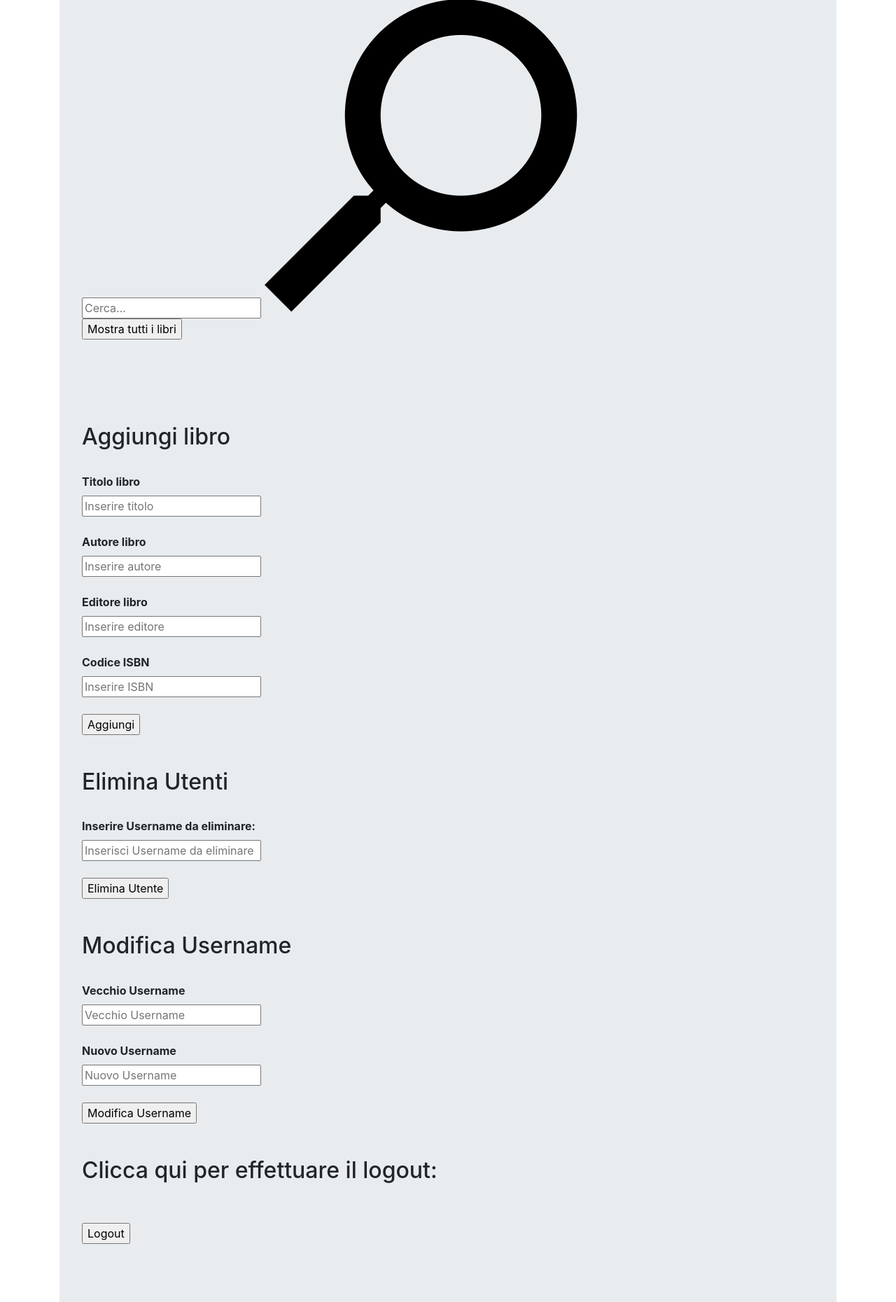
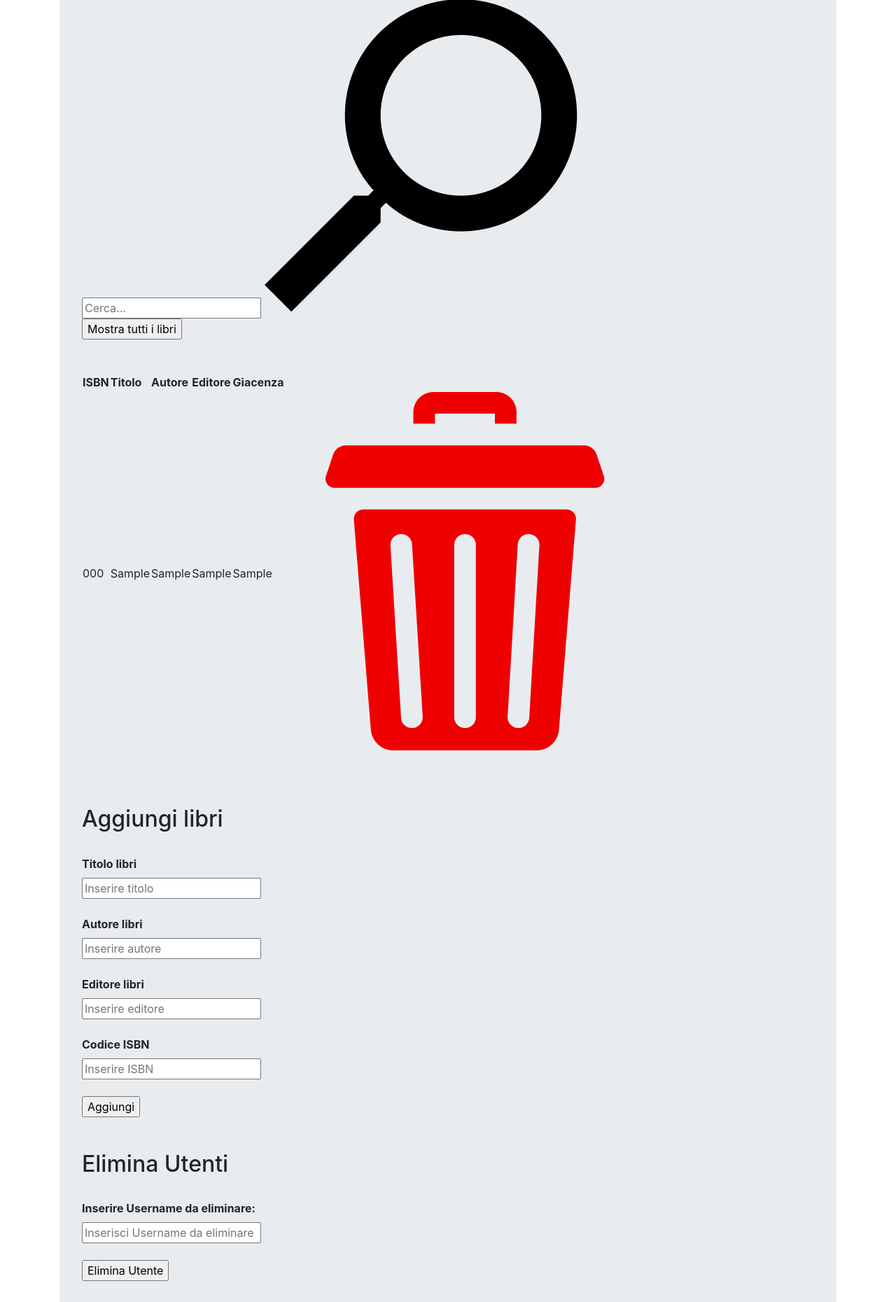
Before and after one commit to mejdanek/bibliotecauniversitaria, a PHP site: page /bibliotecauniversitaria/admin-home.php in a window 1280 px wide. Shown: the part 651-2511 px from the top of the page at 70% size. Run offline with PHP 8.4, Linux system fonts and the light colour scheme; the visitor is signed in with stand-in values (Sample User, id 1); tables that the repository leaves empty or names only in its code hold one stand-in row (values such as "Sample post").

Commit message:
REST delete correction

```diff
--- a/admin-home.php
+++ b/admin-home.php
@@ -18,25 +18,29 @@
 		on_read = function() {
 			$.ajax({
 				url: "http://localhost/bibliotecauniversitaria/rest/read.php", // specifica l'URL a cui inviare la richiesta
-				type: "GET", // specifica il tipo di richiesta
+				type: "GET", // specifica il titolo di richiesta
 				success: function(response) { // response = lista di eventi (array di oggetti JSON). Success è la funzione che verrà eseguita in caso di successo
 					// della chiamata a cui passiamo come parametro response che rappresenta i dati restituiti dal server web
 					html_table = `<table id='center'>
 						<tr>
-							<th>Nome</th>
-							<th>Città</th>
-							<th>Tipo</th>
-							<th></th>
+							<th>ISBN</th>
+							<th>Titolo</th>
+							<th>Autore</th>
+							<th>Editore</th>
+							<th>Giacenza</th>
 						</tr>`;
-					for (i = 0; i < response.evento.length; i++) { // ciclo for per ciclare sull'array
-						nome = response.evento[i].nome; // prendo i valori delle proprietà di ogni singolo evento
-						citta = response.evento[i].citta;
-						tipo = response.evento[i].tipo;
-						id_delete = response.evento[i].id;
-						html_table += "<tr><td>" + nome + "</td><td> " + citta + "</td><td> " + tipo + "</td><td><input type='image' class='delete-button' src='images/cestino.png' value='" + id_delete + "'></td></tr>";
+					for (i = 0; i < response.libri.length; i++) { // ciclo for per ciclare sull'array
+						isbn = response.libri[i].isbn; // prendo i valori delle proprietà di ogni singolo libro
+						titolo = response.libri[i].titolo;
+						autore = response.libri[i].autore;
+						editore = response.libri[i].editore;
+						giacenza = response.libri[i].giacenza;
+
+						id_delete = response.libri[i].isbn;
+						html_table += "<tr><td>" + isbn + "</td><td> " + titolo + "</td><td> " + autore + "</td><td> " + editore + "</td><td> " +giacenza + "</td><td><input type='image' class='delete-button' src='images/cestino.png' value='" + id_delete + "'></td></tr>";
 					}
 					html_table += "</table>";
-					$("#eventi").html(html_table); // inserisco la tabella degli eventi nel div #eventi
+					$("#libri").html(html_table); // inserisco la tabella degli eventi nel div #eventi
 					$(".delete-button").on("click", on_delete); // all'on click del cestino parte la funzione on_delete()
 					$("#read-all").on("submit", on_read); // all'on submit del pulsante #read-all parte la funzione on_read()
 				},
@@ -58,19 +62,19 @@
 			 * associato all'elemento html cliccato (ovvero il cestino). Serve "event" perché in questo caso
 			 * è presente un cestino per ogni riga, quindi quando si invoca questa callback è necessario
 			 * capire in che riga si è cliccato.
-			 * In dettaglio, il "event.target.value" corrisponde all'id dell'evento che si vuole eliminare, poiché
+			 * In dettaglio, il "event.target.value" corrisponde all'id dell'libri che si vuole eliminare, poiché
 			 * è stato così settato in fase di read (si veda la callback "on_read").
 			 */
-			conf = confirm("Sei sicuro di voler eliminare questo evento?"); // finestra di dialogo per confermare la cancellazione di un evento
+			conf = confirm("Sei sicuro di voler eliminare questo libri?"); // finestra di dialogo per confermare la cancellazione di un libri
 			if (conf) { // se l'utente clicca sì parte la chiamata ajax per il servizio delete
 				$.ajax({
 					url: "http://localhost/bibliotecauniversitaria/rest/delete.php?id=" + event.target.value, // specifica l'URL a cui inviare la richiesta
-					type: "DELETE", // specifica il tipo di richiesta
-					contentType: 'application/json', // il tipo di contenuto utilizzato durante l'invio di dati al server
+					type: "DELETE", // specifica il autore di richiesta
+					contentType: 'application/json', // il autore di contenuto utilizzato durante l'invio di dati al server
 					success: function(response) { // // response = messaggio. Success è la funzione che verrà eseguita in caso di successo
 						// della chiamata a cui passiamo come parametro response che rappresenta i dati restituiti dal server web
-						alert("Evento eliminato!");
-						on_read(); // dopo aver eliminato l'evento parte la funzione on_read() per leggere nuovamente tutti gli eventi
+						alert("libri eliminato!");
+						on_read(); // dopo aver eliminato l'libri parte la funzione on_read() per leggere nuovamente tutti gli eventi
 					},
 					error: function(xhr, err, exc) { // error verrà eseguita in caso di errore
 						// stampo l'errore sulla console
@@ -86,23 +90,23 @@
 			var s_search = $("#search-form").find("input[name='search']").val(); // prendo la keyowrd inserita dall'utente nell'input
 			$.ajax({
 				url: "http://localhost/bibliotecauniversitaria/rest/search.php?s=" + s_search, // specifica l'URL a cui inviare la richiesta
-				type: "GET", // specifica il tipo di richiesta
+				type: "GET", // specifica il autore di richiesta
 				success: function(response) { // response = lista di eventi (array di oggetti JSON). Success è la funzione che verrà eseguita in caso di successo
 					// della chiamata a cui passiamo come parametro response che rappresenta i dati restituiti dal server web
 					html_table = `<table id='center'>
 						<tr>
 							<th>Nome</th>
 							<th>Città</th>
-							<th>Tipo</th>
+							<th>autore</th>
 							<th></th>
 						</tr>`;
-					if (response.eventi.length > 0) { // se la response restituisce qualche evento
+					if (response.eventi.length > 0) { // se la response restituisce qualche libri
 						for (i = 0; i < response.eventi.length; i++) { // ciclo for sull'array response
-							nome = response.eventi[i].nome; // prendo i valori delle proprietà di ogni singolo evento
+							nome = response.eventi[i].nome; // prendo i valori delle proprietà di ogni singolo libri
 							citta = response.eventi[i].citta;
-							tipo = response.eventi[i].tipo;
+							autore = response.eventi[i].autore;
 							id_delete = response.eventi[i].id;
-							html_table += "<tr><td>" + nome + "</td><td> " + citta + "</td><td> " + tipo + "</td><td><input type='image' class='delete-button' src='images/cestino.png' value='" + id_delete + "'></td></tr>";
+							html_table += "<tr><td>" + nome + "</td><td> " + citta + "</td><td> " + autore + "</td><td><input type='image' class='delete-button' src='images/cestino.png' value='" + id_delete + "'></td></tr>";
 						}
 					} else {
 						html_table += `<tr>
@@ -125,20 +129,20 @@
 		// create
 		on_create = function() {
 			var formData = {}; // inizializzo un oggetto
-			for (var form of $("#crealibro").serializeArray()) { // ciclo for per creare il body per la POST seguente a partire dai valori presenti nel form
+			for (var form of $("#crealibri").serializeArray()) { // ciclo for per creare il body per la POST seguente a partire dai valori presenti nel form
 				// il metodo serializeArray() crea un array di oggetti JavaScript, pronto per essere codificato come stringa JSON
 				formData[form['name']] = form['value'];
 			}
 			$.ajax({
 				url: "http://localhost/bibliotecauniversitaria/rest/create.php", // specifica l'URL a cui inviare la richiesta
-				type: "POST", // specifica il tipo di richiesta
-				contentType: 'application/json', // il tipo di contenuto utilizzato durante l'invio di dati al server
-				dataType: "json", // il tipo di dati previsto dalla risposta del server
+				type: "POST", // specifica il autore di richiesta
+				contentType: 'application/json', // il autore di contenuto utilizzato durante l'invio di dati al server
+				dataType: "json", // il autore di dati previsto dalla risposta del server
 				data: JSON.stringify(formData), // specifica i dati da inviare al server
 				success: function(response) { // response = messaggio. Success è la funzione che verrà eseguita in caso di successo
 					// della chiamata a cui passiamo come parametro response che rappresenta i dati restituiti dal server web
-					alert("Libro inserito!");
-					on_read(); // dopo la creazione dell'evento parte la funzione on_read()
+					alert("libri inserito!");
+					on_read(); // dopo la creazione dell'libri parte la funzione on_read()
 				},
 				error: function(xhr, err, exc) { // error verrà eseguita in caso di errore
 					// stampo l'errore sulla console
@@ -147,7 +151,7 @@
 			});
 			return false; // necessario per far funzionare l'on click (senza parte la request legata all'attributo href)
 		}
-		$("#crealibro").on("submit", on_create); // all'on submit del form #crealibro parte la funzione on_create()
+		$("#crealibri").on("submit", on_create); // all'on submit del form #crealibri parte la funzione on_create()
 	});
 </script>
 
@@ -203,13 +207,13 @@
 				<br>
 
 				<fieldset>
-					<h2>Aggiungi libro</h2><br>
-					<form id="crealibro" method="post" name="aggiungilibro">
-						<label for="titolo"><b>Titolo libro</b></label><br>
+					<h2>Aggiungi libri</h2><br>
+					<form id="crealibri" method="post" name="aggiungilibri">
+						<label for="titolo"><b>Titolo libri</b></label><br>
 						<input type="text" name="titolo" placeholder="Inserire titolo" required><br><br>
-						<label for="autore"><b>Autore libro</b></label><br>
+						<label for="autore"><b>Autore libri</b></label><br>
 						<input type="text" name="autore" placeholder="Inserire autore" required><br><br>
-						<label for="editore"><b>Editore libro</b></label><br>
+						<label for="editore"><b>Editore libri</b></label><br>
 						<input type="text" name="editore" placeholder="Inserire editore" required><br><br>
 						<label for="isbn"><b>Codice ISBN</b></label><br>
 						<input type="text" name="isbn" placeholder="Inserire ISBN" required><br><br>
--- a/classes/Libro.php
+++ b/classes/Libro.php
@@ -58,7 +58,7 @@
 	function delete()
 	{
 		// cancello il libro con l'isbn indicato
-		$query = "DELETE FROM eventi WHERE isbn = ?";
+		$query = "DELETE FROM libri WHERE isbn = ?";
 		// preparo la query
 		$stmt = $this->conn->prepare($query);
 		// sanifico
--- a/rest/read.php
+++ b/rest/read.php
@@ -18,6 +18,7 @@
 
 // lista di libri da riempire
 $libri_list = array();
+$libri_list['libri'] = array();
 
 // se vengono trovati libri nel database
 if ($stmt->rowCount() > 0) {
@@ -31,7 +32,7 @@
             "giacenza" => $riga['giacenza']
         );
         // aggiungi questa riga nella lista di tutti i libri
-        array_push($libri_list, $libro_item);
+        array_push($libri_list['libri'], $libro_item);
     }
     // mostra la lista dei libri
     echo json_encode($libri_list);
```
Also changed, not shown: rest/delete.php (+9 -9 lines).
